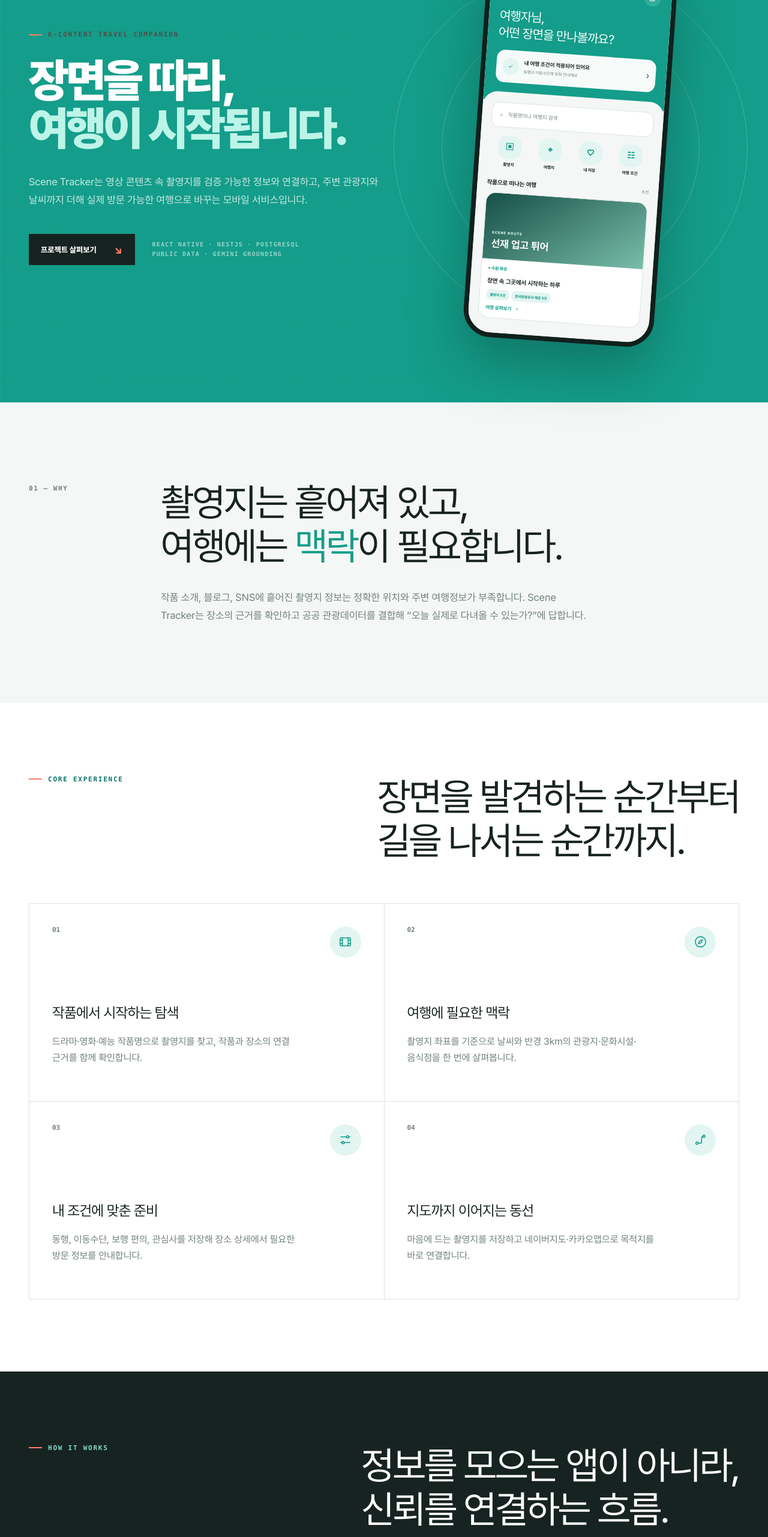
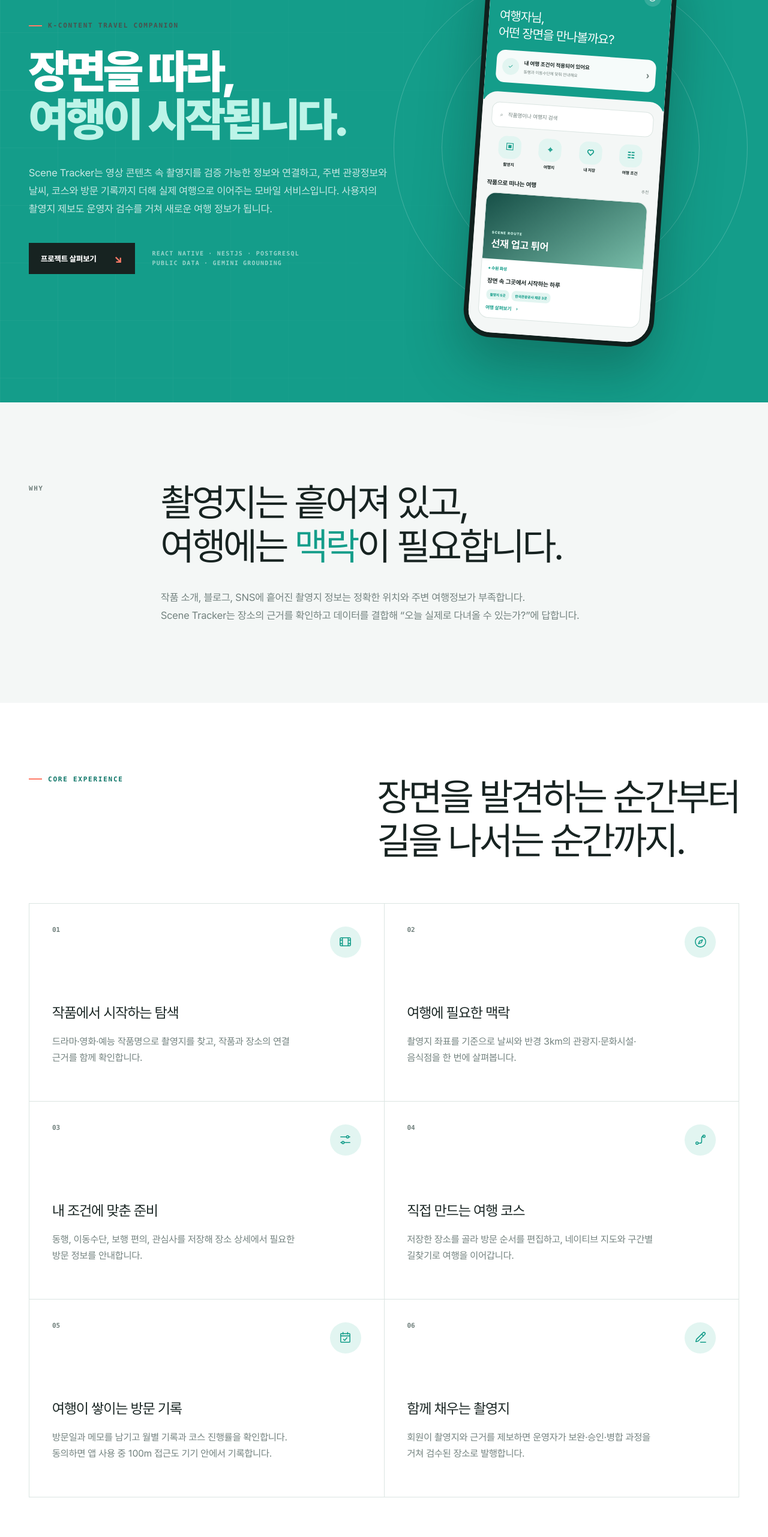
Before and after one commit to etfactory/page_factory_next, a Next.js app: page /about/scene-tracker in a window 1280 px wide. Shown: the part 234-2797 px from the top of the page at 60% size. Built offline with nearby package versions, Linux system fonts and the light colour scheme.

Commit message:
feat: Scene Tracker 기능 추가 및 설명 업데이트, CSS 그리드 열 수 증가

```diff
--- a/app/about/scene-tracker/page.tsx
+++ b/app/about/scene-tracker/page.tsx
@@ -25,18 +25,33 @@ const features = [
   },
   {
     number: "04",
-    title: "지도까지 이어지는 동선",
+    title: "직접 만드는 여행 코스",
     description:
-      "마음에 드는 촬영지를 저장하고 네이버지도·카카오맵으로 목적지를 바로 연결합니다.",
+      "저장한 장소를 골라 방문 순서를 편집하고, 네이티브 지도와 구간별 길찾기로 여행을 이어갑니다.",
     icon: "route",
+  },
+  {
+    number: "05",
+    title: "여행이 쌓이는 방문 기록",
+    description:
+      "방문일과 메모를 남기고 월별 기록과 코스 진행률을 확인합니다. 동의하면 앱 사용 중 100m 접근도 기기 안에서 기록합니다.",
+    icon: "visit",
+  },
+  {
+    number: "06",
+    title: "함께 채우는 촬영지",
+    description:
+      "회원이 촬영지와 근거를 제보하면 운영자가 보완·승인·병합 과정을 거쳐 검수된 장소로 발행합니다.",
+    icon: "submission",
   },
 ];
 
 const steps = [
   ["SCENE", "좋아하는 작품을 검색합니다."],
   ["EVIDENCE", "출처가 연결된 촬영지 후보를 확인합니다."],
-  ["AROUND", "날씨와 주변 관광정보를 함께 살펴봅니다."],
-  ["ROUTE", "저장한 장소를 실제 여행으로 이어갑니다."],
+  ["PLAN", "장소를 저장하고 방문 순서를 직접 정합니다."],
+  ["VISIT", "지도와 구간별 길찾기를 따라 이동합니다."],
+  ["RECORD", "방문을 기록하고 코스 진행률을 확인합니다."],
 ];
 
 const stack = [
@@ -48,6 +63,8 @@ const stack = [
     "한국관광공사에서 제공하는 관광정보 · 경기데이터드림 · 기상청",
   ],
   ["Research", "Gemini Grounding · 근거 저장 · 관리자 검수"],
+  ["Trust", "이메일 확인 · 관리자 TOTP MFA · 요청 제한"],
+  ["Operations", "최소수집 일별 지표 · AI 비용 · 180일 자동 파기"],
 ];
 
 function FeatureIcon({ name }: { name: string }) {
@@ -76,6 +93,19 @@ function FeatureIcon({ name }: { name: string }) {
         <circle cx="6" cy="18" r="2" />
         <circle cx="18" cy="6" r="2" />
         <path d="M8 18h3a3 3 0 0 0 3-3V9a3 3 0 0 1 3-3" />
+      </>
+    ),
+    visit: (
+      <>
+        <path d="M8 3v3M16 3v3M4 9h16M5 5h14a1 1 0 0 1 1 1v13a1 1 0 0 1-1 1H5a1 1 0 0 1-1-1V6a1 1 0 0 1 1-1Z" />
+        <path d="m9 15 2 2 4-5" />
+      </>
+    ),
+    submission: (
+      <>
+        <path d="M12 20h9" />
+        <path d="M16.5 3.5a2.1 2.1 0 0 1 3 3L8 18l-4 1 1-4Z" />
+        <path d="m14 6 3 3" />
       </>
     ),
   };
@@ -115,8 +145,9 @@ export default function SceneTrackerPage() {
           </h1>
           <p className={styles.heroDescription}>
             Scene Tracker는 영상 콘텐츠 속 촬영지를 검증 가능한 정보와
-            연결하고, 주변 관광지와 날씨까지 더해 실제 방문 가능한 여행으로
-            바꾸는 모바일 서비스입니다.
+            연결하고, 주변 관광정보와 날씨, 코스와 방문 기록까지 더해 실제
+            여행으로 이어주는 모바일 서비스입니다. 사용자의 촬영지 제보도
+            운영자 검수를 거쳐 새로운 여행 정보가 됩니다.
           </p>
           <div className={styles.heroActions}>
             <a href="#experience" className={styles.primaryButton}>
@@ -192,7 +223,7 @@ export default function SceneTrackerPage() {
       </section>
 
       <section className={styles.statement}>
-        <p>01 — WHY</p>
+        <p>WHY</p>
         <div>
           <h2>
             촬영지는 흩어져 있고,
@@ -200,10 +231,8 @@ export default function SceneTrackerPage() {
             여행에는 <span>맥락</span>이 필요합니다.
           </h2>
           <p>
-            작품 소개, 블로그, SNS에 흩어진 촬영지 정보는 정확한 위치와 주변
-            여행정보가 부족합니다. Scene Tracker는 장소의 근거를 확인하고
-            공공 관광데이터를 결합해 “오늘 실제로 다녀올 수 있는가?”에
-            답합니다.
+            작품 소개, 블로그, SNS에 흩어진 촬영지 정보는 정확한 위치와 주변 여행정보가 부족합니다.<br />
+            Scene Tracker는 장소의 근거를 확인하고 데이터를 결합해 “오늘 실제로 다녀올 수 있는가?”에 답합니다.
           </p>
         </div>
       </section>
@@ -252,17 +281,18 @@ export default function SceneTrackerPage() {
           <p className={styles.eyebrow}>
             <span /> RELIABLE BY DESIGN
           </p>
-          <h2>AI는 찾고,<br />근거가 확인합니다.</h2>
+          <h2>AI는 찾고,<br />근거와 경계가 확인합니다.</h2>
           <p>
             미등록 작품은 공개 근거를 바탕으로 촬영지 후보를 조사합니다. 결과는
             확정 사실과 분리해 저장하고, 좌표를 추측하거나 한국관광공사에서
-            제공하는 장소 정보에 억지로 연결하지 않습니다.
+            제공하는 장소 정보에 억지로 연결하지 않습니다. 현장 확인에 쓰는 현재
+            위치는 단말기 안에서만 처리합니다.
           </p>
           <ul>
             <li>동일 작품 결과 DB 재사용으로 중복 호출 방지</li>
             <li>원문 URL·게시자·근거 문장·조사 시각 저장</li>
-            <li>점수와 후보 차이를 기준으로 자동 연결과 검수 분리</li>
-            <li>일일 처리량·월 예산·동시 실행 제한</li>
+            <li>현재 좌표·정확도·자동 방문 판정의 서버 전송 차단</li>
+            <li>이메일·위치·자유 검색어 없는 최소 운영 지표</li>
           </ul>
         </div>
         <div className={styles.dataDiagram}>
@@ -286,8 +316,8 @@ export default function SceneTrackerPage() {
           <i>→</i>
           <div className={styles.dataNode}>
             <small>04 / REVIEW</small>
-            <b>관리자 검수</b>
-            <span>승인 · 반려 · 보류</span>
+            <b>관리자 검수·발행</b>
+            <span>AI 후보 · 회원 제보</span>
           </div>
         </div>
       </section>
@@ -298,27 +328,28 @@ export default function SceneTrackerPage() {
             <p className={styles.eyebrow}>
               <span /> BUILD STATUS
             </p>
-            <h2>실행 가능한 MVP+,<br />확장 중인 여행 경험.</h2>
+            <h2>여행의 전 과정을 구현한<br />출시 준비 단계의 MVP+.</h2>
           </div>
           <p>
-            2026.08 기준 모바일과 백엔드의 핵심 흐름을 구현했습니다. 개인화
-            추천, 다국어, 자동 코스 최적화는 다음 단계로 이어집니다.
+            2026.08.13 기준 검색부터 코스 편집, 현장 방문, 제보 검수와 운영
+            지표까지 구현했습니다. 개인화 추천, 다국어, 자동 코스 최적화는 다음
+            단계로 이어집니다.
           </p>
         </div>
         <div className={styles.statusGrid}>
           <div className={styles.progressCard}>
             <span>IMPLEMENTED</span>
-            <strong>12</strong>
-            <p>핵심 기능 영역</p>
+            <strong>18</strong>
+            <p>구현 완료 기능 영역</p>
             <div><i /></div>
-            <small>검색 · 인증 · 날씨 · 주변정보 · 지도 연결</small>
+            <small>탐색 · 코스 · 지도 · 방문 · 인증 · 운영 지표</small>
           </div>
           <div className={styles.progressCard}>
-            <span>IN PROGRESS</span>
-            <strong>05</strong>
-            <p>고도화 영역</p>
+            <span>PARTIAL</span>
+            <strong>02</strong>
+            <p>부분 구현 기능 영역</p>
             <div><i /></div>
-            <small>개인화 · 다국어 · 교통 · 코스 · 검수 UI</small>
+            <small>여행 조건 기반 추천 · 기존 관광정보 연결 검수</small>
           </div>
           <div className={styles.stackCard}>
             {stack.map(([label, value]) => (
@@ -340,7 +371,7 @@ export default function SceneTrackerPage() {
         </h2>
         <div className={styles.releaseNotice}>
           <i aria-hidden="true" />
-          <span>2026년 9월 중순 배포 예정</span>
+          <span>COMING SOON</span>
         </div>
         <Link href="/" className={styles.primaryButton}>
           pageFactory로 돌아가기 <span aria-hidden="true">↗</span>
--- a/app/about/scene-tracker/scene-tracker.module.css
+++ b/app/about/scene-tracker/scene-tracker.module.css
@@ -251,7 +251,7 @@
 
 .flow { padding: 120px max(48px, calc((100vw - 1200px) / 2)); background: var(--scene-ink); color: #fff; }
 .flow .sectionIntro .eyebrow { color: #7edbc9; }
-.flow ol { display: grid; margin: 0; padding: 0; grid-template-columns: repeat(4, 1fr); list-style: none; border-top: 1px solid rgb(255 255 255 / 18%); }
+.flow ol { display: grid; margin: 0; padding: 0; grid-template-columns: repeat(5, 1fr); list-style: none; border-top: 1px solid rgb(255 255 255 / 18%); }
 .flow li { position: relative; min-height: 260px; padding: 28px 28px 20px 0; border-right: 1px solid rgb(255 255 255 / 18%); }
 .flow li:not(:first-child) { padding-left: 28px; }
 .flow li > span { color: var(--scene-accent); font: 700 11px/1 var(--pf-font-mono); }
--- a/app/components/footer.tsx
+++ b/app/components/footer.tsx
@@ -10,9 +10,7 @@ export default function Footer() {
         <footer className="bg-[var(--pf-bg-canvas)] px-5 py-20 text-sm text-[var(--pf-text-primary)] md:px-12 md:py-24 lg:py-[120px]">
             <div className="mx-auto flex max-w-[1200px] flex-col items-start gap-12 border-t border-current/20 pt-8 sm:flex-row sm:items-end sm:justify-between">
                 <div className="font-mono text-xs leading-relaxed opacity-70">
-                    © Euntaek 'Robert' Oh. All rights reserved.
-                    <br />
-                    This Page is powered by Next.js.
+                    © Robert Euntaek Oh. All rights reserved.
                 </div>
                 <img
                     src="/logo/etfactory.dev.svg"
```
